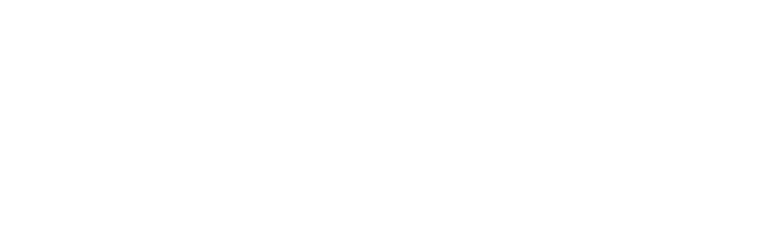
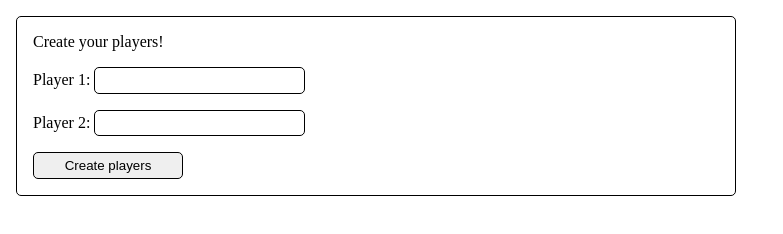
Before and after one commit to moutonbelle/tic-tac-toe, a plain HTML site: page index.html in a window 1280 px wide. Shown: the whole page, without its empty margins (0-783 px from the left). Drawn offline with Linux system fonts and the light colour scheme.

Commit message:
Add player form to renderer

```diff
--- a/style.css
+++ b/style.css
@@ -3,3 +3,34 @@
     padding: 0;
     box-sizing: border-box;
 }
+
+body {
+    padding: 1rem;
+}
+
+button {
+    width: 150px;
+    padding: 0.3rem 0;
+    border: 1px solid black;
+    border-radius: 5px;
+}
+
+input {
+    border: 1px solid black;
+    border-radius: 5px;
+    padding: 0.3rem 1rem;
+}
+
+div#container {
+    width: 720px;
+}
+
+div#output-container {
+    border: 1px solid black;
+    border-radius: 5px;
+    padding: 1rem;
+
+    display: flex;
+    flex-direction: column;
+    gap: 1rem;
+}
--- a/tic-tac-toe.js
+++ b/tic-tac-toe.js
@@ -1,18 +1,16 @@
-let gameParent = document.querySelector("body");
-
 let board = (function () {
     let board = [[null, null, null], [null, null, null], [null, null, null]];
 
-    function getBoard () {
+    function getBoard() {
         return board.map(row => [...row]);
     }
 
-    function placeMarker (marker, row, column) {
+    function placeMarker(marker, row, column) {
         board[row][column] = marker;
         return checkForWinner(marker);
     }
 
-    function checkForWinner (marker) {
+    function checkForWinner(marker) {
         let threeInARow = marker + marker + marker;
         for (let i = 0; i < board.length; i++) {
             if (board[i][0] + board[i][1] + board[i][2] === threeInARow) return true;
@@ -23,19 +21,19 @@ let board = (function () {
         return false;
     }
 
-    function clearBoard () {
+    function clearBoard() {
         board = [[null, null, null], [null, null, null], [null, null, null]];
     }
 
-    return {board, getBoard, placeMarker, clearBoard};
+    return { board, getBoard, placeMarker, clearBoard };
 
 })();
 
-function newPlayer (name, marker) {
-    function getName () {return name;};
-    function getMarker () {return marker;};
+function newPlayer(name, marker) {
+    function getName() { return name; };
+    function getMarker() { return marker; };
 
-    return {getName, getMarker}
+    return { getName, getMarker }
 }
 
 let game = (function () {
@@ -46,17 +44,17 @@ let game = (function () {
         renderer.askForPlayers();
     }
 
-    function setPlayerOne (name) {
+    function setPlayerOne(name) {
         player1 = newPlayer(name, "x");
         activePlayer = player1;
     }
 
-    function setPlayerTwo (name) {
+    function setPlayerTwo(name) {
         player2 = newPlayer(name, "o");
         renderer.newTurn(activePlayer);
     }
 
-    function placeMarker (row, column) {
+    function placeMarker(row, column) {
         let winner = board.placeMarker(activePlayer.getMarker(), row, column);
         renderer.placeMarker(activePlayer.getMarker(), row, column);
         if (winner) {
@@ -72,7 +70,7 @@ let game = (function () {
         if (activePlayer === player1) activePlayer = player2; else activePlayer = player1;
     }
 
-    function reset () {
+    function reset() {
         player1 = null;
         player2 = null;
         activePlayer = null;
@@ -83,31 +81,72 @@ let game = (function () {
         renderer.askForPlayers();
     }
 
-    return {play, setPlayerOne, setPlayerTwo, placeMarker, reset};
+    return { play, setPlayerOne, setPlayerTwo, placeMarker, reset };
 })();
 
-function newRenderer (root) {
-    function askForPlayers () {
+function newRenderer(root) {
+    let container = document.createElement("div");
+    container.id = "container";
+    root.prepend(container);
+
+    let outputContainer = document.createElement("div");
+    outputContainer.id = "output-container";
+    container.append(outputContainer);
+
+    let output = document.createElement("p");
+    output.id = "output";
+    outputContainer.append(output);
+
+    let playerOneInputContainer = document.createElement("div");
+    playerOneInputContainer.id = "player-one-input-container";
+        let playerOneInputLabel = document.createElement("label");
+        playerOneInputLabel.textContent = "Player 1: ";
+        let playerOneInput = document.createElement("input");
+        playerOneInput.classList.add("player-input");
+    playerOneInputContainer.append(playerOneInputLabel, playerOneInput);
+
+    let playerTwoInputContainer = document.createElement("div");
+    playerTwoInputContainer.id = "player-two-input-container";
+        let playerTwoInputLabel = document.createElement("label");
+        playerTwoInputLabel.textContent = "Player 2: ";
+        let playerTwoInput = document.createElement("input");
+        playerTwoInput.classList.add("player-input");
+    playerTwoInputContainer.append(playerTwoInputLabel, playerTwoInput);
+
+    let submitButton = document.createElement("button");
+    submitButton.type = "button";
+    submitButton.textContent = "Create players";
+
+    function askForPlayers() {
         console.log("Create your players!");
+        output.textContent = "Create your players!";
+
+        outputContainer.append(playerOneInputContainer, playerTwoInputContainer, submitButton);
+        submitButton.addEventListener("click", () => {
+            game.setPlayerOne(playerOneInput.value);
+            game.setPlayerTwo(playerTwoInput.value);
+        });
     }
 
-    function newTurn (activePlayer) {
+    function newTurn(activePlayer) {
         console.log(`It is ${activePlayer.getName()}'s turn. Please place an ${activePlayer.getMarker()}.`);
     }
 
-    function declareWinner (player) {
+    function declareWinner(player) {
         console.log(`${player.getName()} wins!`);
         console.log("Reset for another game?");
     }
 
-    function placeMarker (marker, row, column) {
+    function placeMarker(marker, row, column) {
         console.log("Marker placed!");
         console.log(...board.getBoard());
     }
 
-    function clearBoard () {
+    function clearBoard() {
         console.log("Board cleared!");
     }
 
-    return {askForPlayers, newTurn, declareWinner, placeMarker, clearBoard}
+    return { askForPlayers, newTurn, declareWinner, placeMarker, clearBoard }
 }
+
+game.play(document.querySelector("body"));
```
